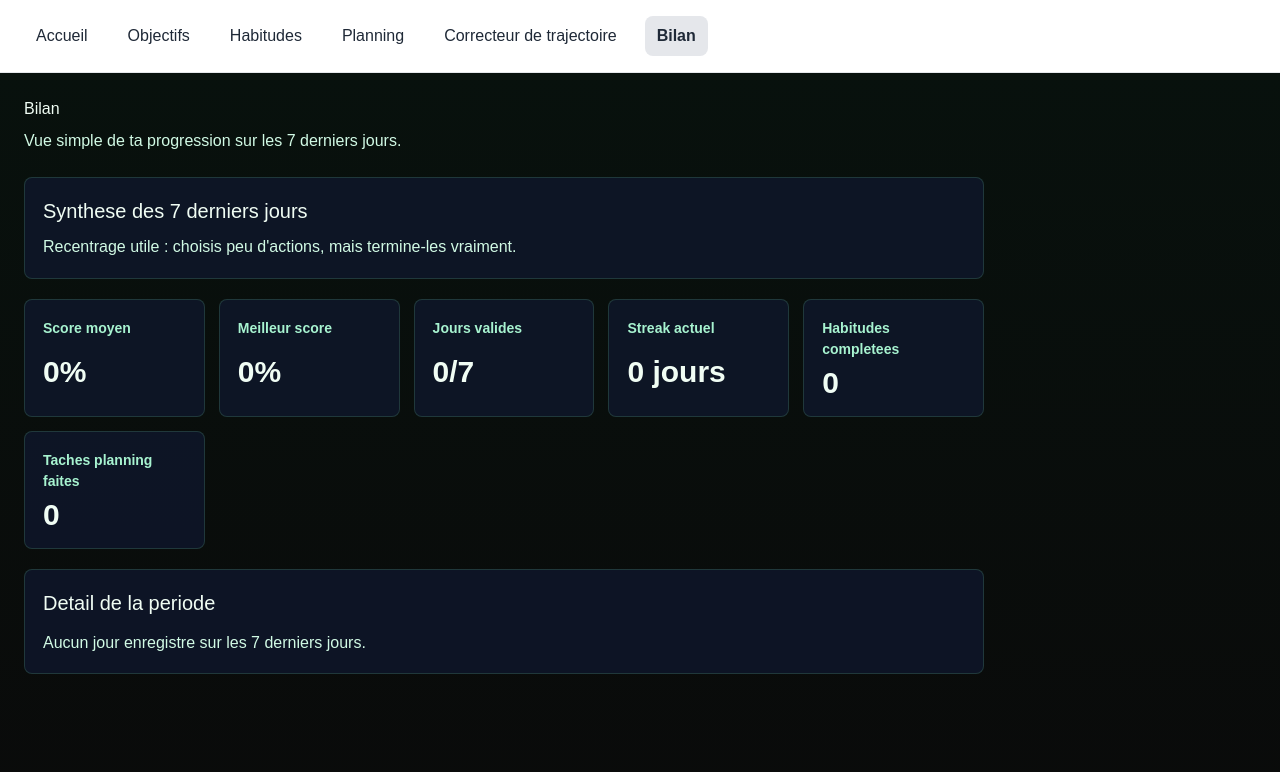
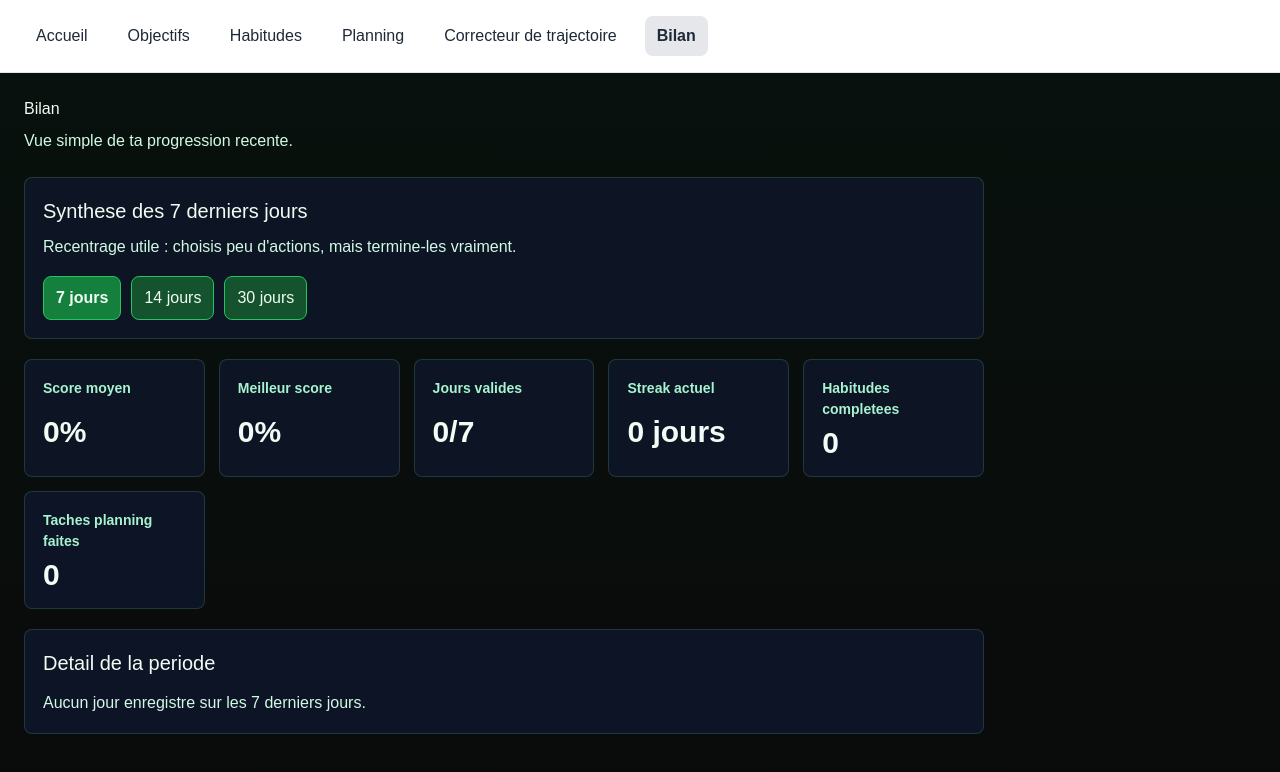
Before and after one commit to Gintaiji/taijilifeplan, a Next.js app: page /bilan in a window 1280 px wide. Shown: the top 772 px of the page. Built offline with nearby package versions, Linux system fonts and the light colour scheme.

Commit message:
Ajout du choix de période sur le bilan

```diff
--- a/app/bilan/page.tsx
+++ b/app/bilan/page.tsx
@@ -17,7 +17,7 @@ export default function BilanPage() {
     <main style={pageStyle}>
       <h1>Bilan</h1>
       <p style={introStyle}>
-        Vue simple de ta progression sur les 7 derniers jours.
+        Vue simple de ta progression recente.
       </p>
       <WeeklyReview />
     </main>
--- a/app/components/WeeklyReview.tsx
+++ b/app/components/WeeklyReview.tsx
@@ -4,7 +4,7 @@ import { useEffect, useState } from "react";
 import { getStorage, STORAGE_KEYS } from "../utils/storage";
 
 const STREAK_MIN_SCORE = 60;
-const DAYS_COUNT = 7;
+const PERIOD_OPTIONS = [7, 14, 30] as const;
 
 const sectionStyle = {
   display: "grid",
@@ -80,6 +80,27 @@ const scoreStyle = {
   color: "var(--dashboard-text-accent)",
   fontWeight: 800,
 };
+
+const controlsStyle = {
+  display: "flex",
+  gap: "10px",
+  flexWrap: "wrap" as const,
+  marginTop: "16px",
+};
+
+const periodButtonStyle = {
+  borderRadius: "8px",
+  padding: "9px 12px",
+  cursor: "pointer",
+  font: "inherit",
+};
+
+const activePeriodButtonStyle = {
+  ...periodButtonStyle,
+  fontWeight: 700,
+};
+
+type PeriodOption = (typeof PERIOD_OPTIONS)[number];
 
 type ProgressHistoryEntry = {
   date: string;
@@ -164,9 +185,9 @@ function formatDate(dateKey: string) {
   });
 }
 
-function getLastSevenDateKeys(todayKey: string) {
-  return Array.from({ length: DAYS_COUNT }, (_, index) =>
-    getDateKeyWithDayOffset(todayKey, index - (DAYS_COUNT - 1)),
+function getPeriodDateKeys(todayKey: string, periodDays: PeriodOption) {
+  return Array.from({ length: periodDays }, (_, index) =>
+    getDateKeyWithDayOffset(todayKey, index - (periodDays - 1)),
   );
 }
 
@@ -197,9 +218,12 @@ function getWeeklyMessage(averageScore: number) {
   return "Recentrage utile : choisis peu d'actions, mais termine-les vraiment.";
 }
 
-function getWeeklyStats(history: ProgressHistoryEntry[]): WeeklyStats {
+function getWeeklyStats(
+  history: ProgressHistoryEntry[],
+  periodDays: PeriodOption,
+): WeeklyStats {
   const todayKey = getTodayKey();
-  const periodDates = getLastSevenDateKeys(todayKey);
+  const periodDates = getPeriodDateKeys(todayKey, periodDays);
   const periodDateSet = new Set(periodDates);
   const entries = history
     .filter((entry) => periodDateSet.has(entry.date))
@@ -233,7 +257,9 @@ function getWeeklyStats(history: ProgressHistoryEntry[]): WeeklyStats {
 
 export default function WeeklyReview() {
   const [isLoaded, setIsLoaded] = useState(false);
-  const [stats, setStats] = useState<WeeklyStats | null>(null);
+  const [history, setHistory] = useState<ProgressHistoryEntry[]>([]);
+  const [selectedPeriod, setSelectedPeriod] = useState<PeriodOption>(7);
+  const stats = getWeeklyStats(history, selectedPeriod);
 
   useEffect(() => {
     let shouldUpdateState = true;
@@ -247,9 +273,9 @@ export default function WeeklyReview() {
         STORAGE_KEYS.progressHistory,
         [],
       );
-      const history = normalizeProgressHistory(savedHistory);
+      const savedProgressHistory = normalizeProgressHistory(savedHistory);
 
-      setStats(getWeeklyStats(history));
+      setHistory(savedProgressHistory);
       setIsLoaded(true);
     });
 
@@ -258,7 +284,7 @@ export default function WeeklyReview() {
     };
   }, []);
 
-  if (!isLoaded || stats === null) {
+  if (!isLoaded) {
     return (
       <section style={sectionStyle}>
         <article style={cardStyle}>
@@ -271,10 +297,33 @@ export default function WeeklyReview() {
   return (
     <section style={sectionStyle}>
       <article style={cardStyle}>
-        <h2 style={titleStyle}>Synthese des 7 derniers jours</h2>
+        <h2 style={titleStyle}>Synthese des {selectedPeriod} derniers jours</h2>
         <p style={{ ...textStyle, marginTop: "8px" }}>
           {getWeeklyMessage(stats.averageScore)}
         </p>
+        <div style={controlsStyle} aria-label="Choix de la periode">
+          {PERIOD_OPTIONS.map((periodOption) => {
+            const isActive = selectedPeriod === periodOption;
+
+            return (
+              <button
+                key={periodOption}
+                type="button"
+                className={
+                  isActive
+                    ? "control-button control-button-active"
+                    : "control-button"
+                }
+                style={
+                  isActive ? activePeriodButtonStyle : periodButtonStyle
+                }
+                onClick={() => setSelectedPeriod(periodOption)}
+              >
+                {periodOption} jours
+              </button>
+            );
+          })}
+        </div>
       </article>
 
       <div style={gridStyle}>
@@ -290,7 +339,9 @@ export default function WeeklyReview() {
 
         <article style={metricCardStyle}>
           <span style={labelStyle}>Jours valides</span>
-          <strong style={valueStyle}>{stats.validatedDays}/7</strong>
+          <strong style={valueStyle}>
+            {stats.validatedDays}/{selectedPeriod}
+          </strong>
         </article>
 
         <article style={metricCardStyle}>
@@ -314,7 +365,7 @@ export default function WeeklyReview() {
 
         {stats.entries.length === 0 ? (
           <p style={{ ...textStyle, marginTop: "12px" }}>
-            Aucun jour enregistre sur les 7 derniers jours.
+            Aucun jour enregistre sur les {selectedPeriod} derniers jours.
           </p>
         ) : (
           <ul style={listStyle}>
```
